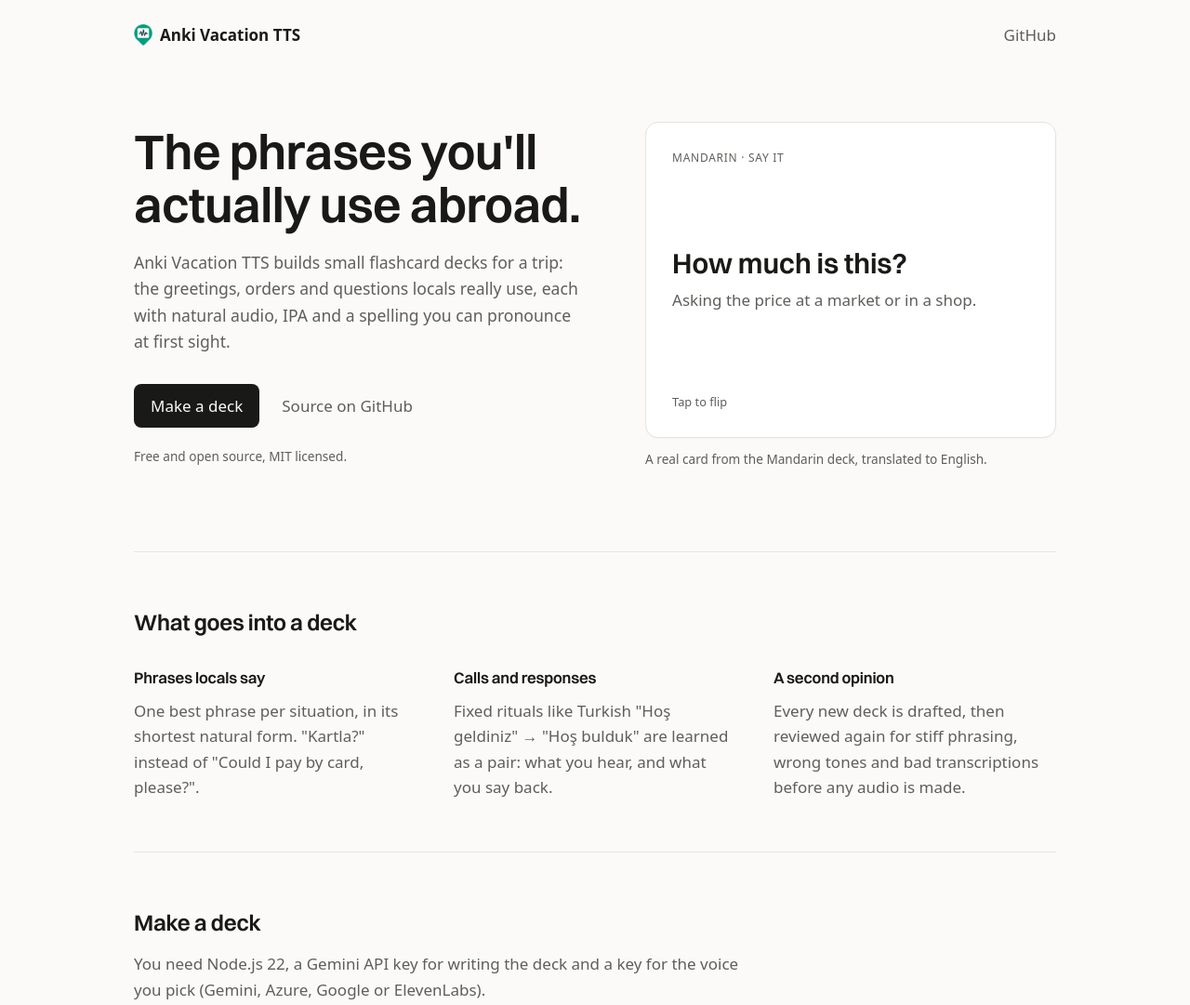
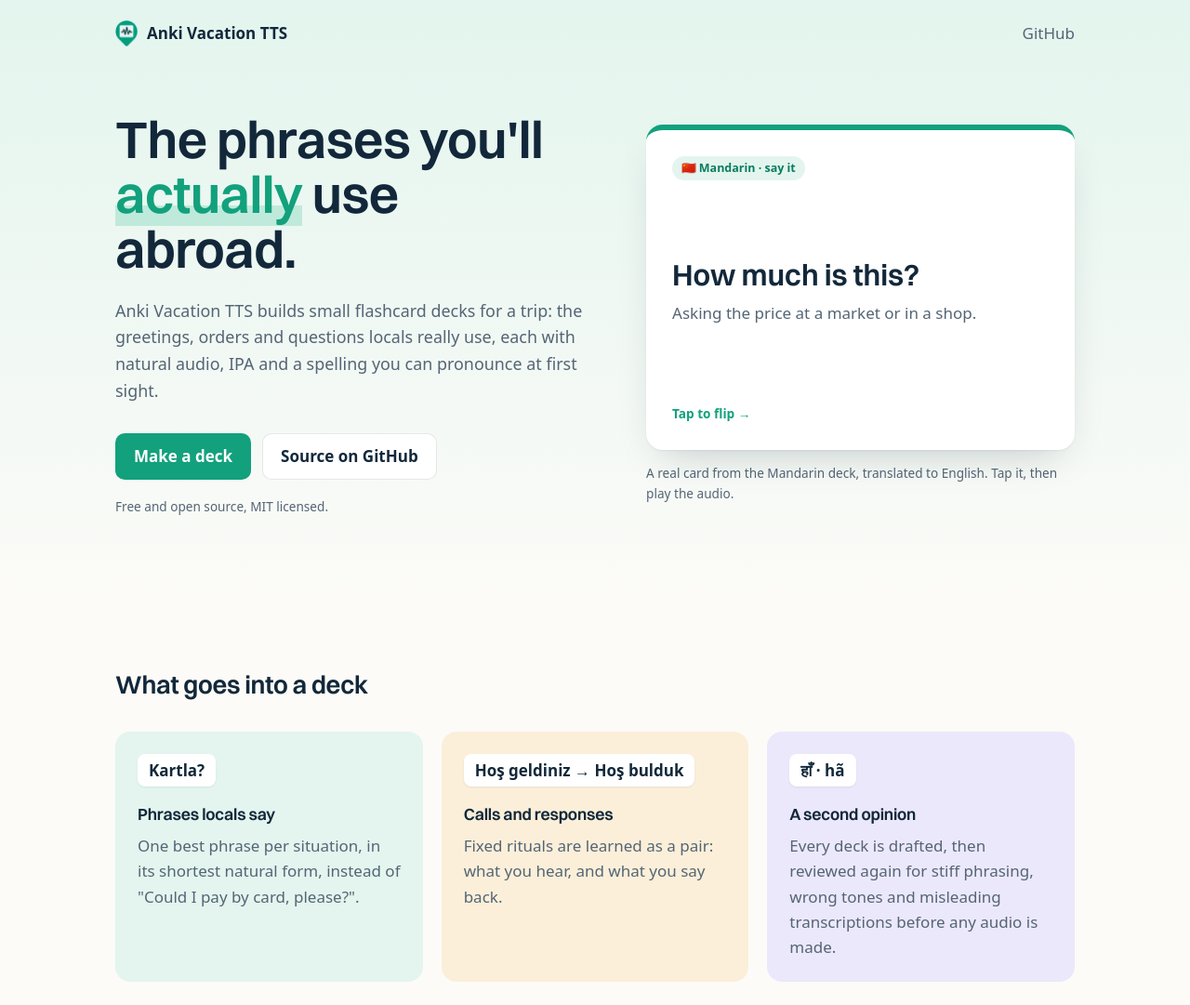
Before and after one commit to lorenzpfei/anki-vacation-tts, an Astro site in the folder frontend/: page / in a window 1280 px wide. Shown: the top 1081 px of the page at 93% size. Built offline with nearby package versions, Linux system fonts and the light colour scheme; Astro itself is replaced by a stand-in of ours; a web font is replaced by a local one.

Commit message:
Bring brand colors back to the landing page and list decks from the repository

```diff
--- a/frontend/src/pages/index.astro
+++ b/frontend/src/pages/index.astro
@@ -6,15 +6,23 @@ const description =
     'Open-source generator for Anki travel phrase decks with native audio, IPA and a pronunciation guide you can actually read.';
 const repoUrl = 'https://github.com/lorenzpfei/anki-vacation-tts';
 
-const decks = [
-    ['Mandarin', 'zh-CN', 51],
-    ['Hindi', 'hi-IN', 48],
-    ['French', 'fr-FR', 96],
-    ['Arabic (Syrian)', 'ar-SY', 92],
-    ['Japanese', 'ja-JP', 69],
-    ['Korean', 'ko-KR', 52],
-    ['Turkish', 'tr-TR', 51],
-];
+const names = new Intl.DisplayNames(['en'], { type: 'language' });
+const flag = (lang: string) =>
+    String.fromCodePoint(
+        ...[...lang.slice(-2)].map(char => 0x1f1a5 + char.charCodeAt(0))
+    );
+const decks = Object.values(
+    import.meta.glob<{ targetLang: string; cards: unknown[] }>(
+        '../../../generator/decks/*.json',
+        { eager: true, import: 'default' }
+    )
+)
+    .map(deck => ({
+        name: names.of(deck.targetLang),
+        flag: flag(deck.targetLang),
+        cards: deck.cards.length,
+    }))
+    .sort((a, b) => a.name!.localeCompare(b.name!));
 ---
 
 <html lang="en">
@@ -26,45 +34,50 @@ const decks = [
         <link rel="icon" href="/logo.png" />
     </head>
     <body>
+        <div class="hero-band">
             <div class="page">
                 <header class="nav">
                     <a href="/" class="wordmark">
-                    <img src="/logo.png" alt="" width="20" height="20" />
+                        <img src="/logo.png" alt="" width="24" height="24" />
                         Anki Vacation TTS
                     </a>
                     <a href={repoUrl} class="nav-link">GitHub</a>
                 </header>
 
                 <section class="hero">
-                <div class="hero-text">
-                    <h1>The phrases you'll actually use abroad.</h1>
+                    <div>
+                        <h1>
+                            The phrases you'll <em>actually</em> use abroad.
+                        </h1>
                         <p class="lead">
-                        Anki Vacation TTS builds small flashcard decks for a
-                        trip: the greetings, orders and questions locals
+                            Anki Vacation TTS builds small flashcard decks for
+                            a trip: the greetings, orders and questions locals
                             really use, each with natural audio, IPA and a
                             spelling you can pronounce at first sight.
                         </p>
                         <div class="actions">
                             <a href="#setup" class="button">Make a deck</a>
-                        <a href={repoUrl} class="text-link"
+                            <a href={repoUrl} class="button button-ghost"
                                 >Source on GitHub</a
                             >
                         </div>
-                    <p class="fineprint">Free and open source, MIT licensed.</p>
+                        <p class="fineprint">
+                            Free and open source, MIT licensed.
+                        </p>
                     </div>
 
                     <figure class="demo">
                         <div class="card" id="card" role="button" tabindex="0">
                             <div class="face front">
-                            <span class="label">Mandarin · say it</span>
+                                <span class="chip">🇨🇳 Mandarin · say it</span>
                                 <p class="cue">How much is this?</p>
                                 <p class="context">
                                     Asking the price at a market or in a shop.
                                 </p>
-                            <span class="hint">Tap to flip</span>
+                                <span class="hint">Tap to flip →</span>
                             </div>
                             <div class="face back">
-                            <span class="label">Mandarin · say it</span>
+                                <span class="chip">🇨🇳 Mandarin · say it</span>
                                 <div class="answer">
                                     <p class="l2" lang="zh-CN">多少钱？</p>
                                     <button
@@ -75,8 +88,8 @@ const decks = [
                                     >
                                         <svg
                                             viewBox="0 0 24 24"
-                                        width="16"
-                                        height="16"
+                                            width="18"
+                                            height="18"
                                             aria-hidden="true"
                                             ><path
                                                 d="M7 4.5v15l12-7.5z"
@@ -86,7 +99,7 @@ const decks = [
                                 </div>
                                 <dl class="facts">
                                     <dt>Simple</dt>
-                                <dd>duōshao qián?</dd>
+                                    <dd class="simple">duōshao qián?</dd>
                                     <dt>IPA</dt>
                                     <dd>two˥ ʂɑʊ̯ tɕʰjɛn˧˥</dd>
                                     <dt>Literal</dt>
@@ -100,35 +113,42 @@ const decks = [
                         </div>
                         <figcaption>
                             A real card from the Mandarin deck, translated to
-                        English.
+                            English. Tap it, then play the audio.
                         </figcaption>
                     </figure>
                 </section>
+            </div>
+        </div>
 
+        <div class="page">
             <section class="section">
                 <h2>What goes into a deck</h2>
-                <div class="columns">
-                    <div>
+                <div class="tiles">
+                    <div class="tile tile-mint">
+                        <span class="sample" lang="tr">Kartla?</span>
                         <h3>Phrases locals say</h3>
                         <p>
                             One best phrase per situation, in its shortest
-                            natural form. "Kartla?" instead of "Could I pay by
-                            card, please?".
+                            natural form, instead of "Could I pay by card,
+                            please?".
                         </p>
                     </div>
-                    <div>
+                    <div class="tile tile-sand">
+                        <span class="sample" lang="tr"
+                            >Hoş geldiniz → Hoş bulduk</span
+                        >
                         <h3>Calls and responses</h3>
                         <p>
-                            Fixed rituals like Turkish "Hoş geldiniz" → "Hoş
-                            bulduk" are learned as a pair: what you hear, and
-                            what you say back.
+                            Fixed rituals are learned as a pair: what you hear,
+                            and what you say back.
                         </p>
                     </div>
-                    <div>
+                    <div class="tile tile-lilac">
+                        <span class="sample" lang="hi">हाँ · hã</span>
                         <h3>A second opinion</h3>
                         <p>
-                            Every new deck is drafted, then reviewed again for
-                            stiff phrasing, wrong tones and bad transcriptions
+                            Every deck is drafted, then reviewed again for stiff
+                            phrasing, wrong tones and misleading transcriptions
                             before any audio is made.
                         </p>
                     </div>
@@ -142,14 +162,14 @@ const decks = [
                     and a key for the voice you pick (Gemini, Azure, Google or
                     ElevenLabs).
                 </p>
-                <pre><code><span class="dim"># once</span>
+                <pre><code><span class="c"># once</span>
 git clone https://github.com/lorenzpfei/anki-vacation-tts.git
 cd anki-vacation-tts/generator && pnpm install && cp .env.example .env
 
-<span class="dim"># draft and review a new deck</span>
-node generate.js new --target zh-CN --region "mainland China"
+<span class="c"># draft and review a new deck</span>
+node generate.js new --target zh-CN --region <span class="s">"mainland China"</span>
 
-<span class="dim"># synthesize audio and package it</span>
+<span class="c"># synthesize audio and package it</span>
 node generate.js deDE-zhCN</code></pre>
                 <p class="section-lead">
                     The last step writes <code>output/deDE-zhCN.apkg</code>.
@@ -167,12 +187,11 @@ node generate.js deDE-zhCN</code></pre>
                 </p>
                 <ul class="decks">
                     {
-                        decks.map(([name, code, cards]) => (
+                        decks.map(deck => (
                             <li>
-                                <span>{name}</span>
-                                <span class="dim">
-                                    {code} · {cards} cards
-                                </span>
+                                <span class="flag">{deck.flag}</span>
+                                <span>{deck.name}</span>
+                                <span class="count">{deck.cards} cards</span>
                             </li>
                         ))
                     }
@@ -181,7 +200,7 @@ node generate.js deDE-zhCN</code></pre>
 
             <section class="section">
                 <h2>Why flashcards</h2>
-                <p class="section-lead">
+                <p class="quote">
                     Anki asks you to recall a phrase before showing it, and
                     schedules each card right before you would forget it. Both
                     effects are well studied: <a
@@ -193,12 +212,17 @@ node generate.js deDE-zhCN</code></pre>
                     over two or three weeks.
                 </p>
             </section>
+        </div>
 
         <footer class="footer">
-                <span>Anki Vacation TTS</span>
+            <div class="page footer-inner">
+                <span class="wordmark">
+                    <img src="/logo.png" alt="" width="20" height="20" />
+                    Anki Vacation TTS
+                </span>
                 <a href={repoUrl}>GitHub</a>
+            </div>
         </footer>
-        </div>
 
         <script is:inline>
             const card = document.getElementById('card');
@@ -221,11 +245,16 @@ node generate.js deDE-zhCN</code></pre>
 
         <style is:global>
             :root {
-                --paper: #fbfaf8;
-                --ink: #191917;
-                --ink-soft: #5f5e5a;
-                --line: #e7e4de;
-                --accent: #b3261e;
+                --paper: #fcfbf8;
+                --ink: #12283a;
+                --ink-soft: #546575;
+                --line: #e3e7e6;
+                --teal: #12a17c;
+                --teal-dark: #0c7c5f;
+                --mint: #e3f5ee;
+                --sand: #fbefd9;
+                --lilac: #ece8fb;
+                --amber: #f2b24c;
             }
             html {
                 background: var(--paper);
@@ -255,72 +284,90 @@ node generate.js deDE-zhCN</code></pre>
                 font-size: 0.88em;
             }
             .page {
-                max-width: 1040px;
+                max-width: 1080px;
                 margin: 0 auto;
                 padding: 0 24px;
             }
-            .dim {
-                color: var(--ink-soft);
+            .hero-band {
+                background: linear-gradient(
+                    180deg,
+                    var(--mint) 0%,
+                    var(--paper) 100%
+                );
             }
             .nav {
                 display: flex;
                 justify-content: space-between;
                 align-items: center;
-                padding: 24px 0;
+                padding: 22px 0;
             }
             .wordmark {
                 display: inline-flex;
                 align-items: center;
-                gap: 8px;
+                gap: 10px;
                 font-weight: 600;
                 text-decoration: none;
             }
-            .nav-link,
-            .text-link {
+            .nav-link {
+                font-weight: 500;
+                text-decoration: none;
                 color: var(--ink-soft);
-                text-decoration: none;
             }
-            .nav-link:hover,
-            .text-link:hover {
-                color: var(--ink);
+            .nav-link:hover {
+                color: var(--teal-dark);
             }
             .hero {
                 display: grid;
                 grid-template-columns: 1.1fr 1fr;
                 gap: 64px;
                 align-items: center;
-                padding: 56px 0 88px;
+                padding: 48px 0 96px;
             }
             .hero h1 {
-                font-size: clamp(2.2rem, 4.5vw, 3.3rem);
-                line-height: 1.08;
+                font-size: clamp(2.3rem, 4.6vw, 3.5rem);
+                line-height: 1.06;
+            }
+            .hero h1 em {
+                font-style: normal;
+                color: var(--teal);
+                background: linear-gradient(transparent 68%, #bfeadb 68%);
             }
             .lead {
-                margin: 20px 0 0;
+                margin: 22px 0 0;
                 max-width: 34em;
                 color: var(--ink-soft);
-                font-size: 1.1rem;
+                font-size: 1.12rem;
             }
             .actions {
                 display: flex;
-                align-items: center;
-                gap: 24px;
+                flex-wrap: wrap;
+                gap: 12px;
                 margin-top: 32px;
             }
             .button {
                 display: inline-block;
-                padding: 10px 18px;
-                border-radius: 8px;
-                background: var(--ink);
-                color: var(--paper);
+                padding: 11px 20px;
+                border-radius: 10px;
+                background: var(--teal);
+                color: #fff;
                 text-decoration: none;
-                font-weight: 500;
+                font-weight: 600;
+                transition: background 0.15s;
             }
             .button:hover {
-                background: #000;
+                background: var(--teal-dark);
+            }
+            .button-ghost {
+                background: #fff;
+                color: var(--ink);
+                box-shadow: inset 0 0 0 1px var(--line);
+            }
+            .button-ghost:hover {
+                background: #fff;
+                box-shadow: inset 0 0 0 1px var(--ink);
             }
             .fineprint {
-                margin: 20px 0 0;
+                margin: 18px 0 0;
                 font-size: 0.85rem;
                 color: var(--ink-soft);
             }
@@ -330,7 +377,7 @@ node generate.js deDE-zhCN</code></pre>
             }
             .card {
                 position: relative;
-                height: 340px;
+                height: 350px;
                 cursor: pointer;
                 transform-style: preserve-3d;
                 transition: transform 0.5s cubic-bezier(0.3, 0, 0.2, 1);
@@ -340,7 +387,7 @@ node generate.js deDE-zhCN</code></pre>
                 transform: rotateY(180deg);
             }
             .card:focus-visible .face {
-                box-shadow: 0 0 0 2px var(--ink);
+                box-shadow: 0 0 0 3px var(--teal);
             }
             .face {
                 position: absolute;
@@ -349,24 +396,34 @@ node generate.js deDE-zhCN</code></pre>
                 flex-direction: column;
                 padding: 28px;
                 background: #fff;
-                border: 1px solid var(--line);
-                border-radius: 14px;
-                box-shadow: 0 1px 2px rgb(0 0 0 / 0.04);
+                border-radius: 18px;
+                border-top: 6px solid var(--teal);
+                box-shadow:
+                    0 1px 2px rgb(18 40 58 / 0.06),
+                    0 18px 40px -18px rgb(18 40 58 / 0.25);
                 backface-visibility: hidden;
             }
             .back {
                 transform: rotateY(180deg);
+                border-top-color: var(--amber);
             }
-            .label {
-                font-size: 0.75rem;
-                letter-spacing: 0.06em;
-                text-transform: uppercase;
-                color: var(--ink-soft);
+            .chip {
+                align-self: flex-start;
+                padding: 3px 10px;
+                border-radius: 999px;
+                background: var(--mint);
+                color: var(--teal-dark);
+                font-size: 0.78rem;
+                font-weight: 600;
+            }
+            .back .chip {
+                background: var(--sand);
+                color: #8a5a10;
             }
             .cue {
                 margin: auto 0 0;
                 font-family: 'Switzer-Semibold', sans-serif;
-                font-size: 1.9rem;
+                font-size: 2rem;
                 line-height: 1.2;
             }
             .context {
@@ -374,40 +431,46 @@ node generate.js deDE-zhCN</code></pre>
                 color: var(--ink-soft);
             }
             .hint {
-                font-size: 0.8rem;
-                color: var(--ink-soft);
+                font-size: 0.85rem;
+                font-weight: 600;
+                color: var(--teal);
             }
             .answer {
                 display: flex;
                 align-items: center;
                 gap: 16px;
-                margin-top: 18px;
+                margin-top: 16px;
             }
             .l2 {
                 margin: 0;
-                font-size: 2.6rem;
+                font-size: 2.7rem;
                 line-height: 1.1;
                 font-weight: 500;
             }
             .play {
                 display: grid;
                 place-items: center;
-                width: 40px;
-                height: 40px;
-                border: 1px solid var(--line);
+                width: 44px;
+                height: 44px;
+                border: 0;
                 border-radius: 50%;
-                background: #fff;
-                color: var(--accent);
+                background: var(--teal);
+                color: #fff;
                 cursor: pointer;
+                box-shadow: 0 6px 16px -6px rgb(18 161 124 / 0.6);
+                transition: transform 0.15s;
             }
             .play:hover {
-                border-color: var(--accent);
+                transform: scale(1.06);
+            }
+            .play:active {
+                transform: scale(0.96);
             }
             .facts {
                 display: grid;
                 grid-template-columns: auto 1fr;
                 gap: 4px 16px;
-                margin: 20px 0 0;
+                margin: 18px 0 0;
                 font-size: 0.95rem;
             }
             .facts dt {
@@ -416,87 +479,151 @@ node generate.js deDE-zhCN</code></pre>
             .facts dd {
                 margin: 0;
             }
+            .facts .simple {
+                font-weight: 600;
+                color: var(--teal-dark);
+            }
             .usage {
                 margin: auto 0 0;
                 font-size: 0.9rem;
                 color: var(--ink-soft);
             }
             figcaption {
-                margin-top: 12px;
+                margin-top: 14px;
                 font-size: 0.85rem;
                 color: var(--ink-soft);
             }
             .section {
-                padding: 56px 0;
+                padding: 64px 0;
+            }
+            .section + .section {
                 border-top: 1px solid var(--line);
             }
             .section h2 {
-                font-size: 1.5rem;
+                font-size: 1.7rem;
             }
             .section-lead {
                 max-width: 40em;
                 margin: 12px 0 0;
                 color: var(--ink-soft);
             }
-            .section-lead a {
-                color: var(--ink);
-            }
-            .columns {
+            .tiles {
                 display: grid;
                 grid-template-columns: repeat(3, 1fr);
-                gap: 40px;
+                gap: 20px;
                 margin-top: 28px;
             }
-            .columns h3 {
-                font-size: 1.05rem;
+            .tile {
+                padding: 24px;
+                border-radius: 16px;
             }
-            .columns p {
-                margin: 8px 0 0;
+            .tile-mint {
+                background: var(--mint);
+            }
+            .tile-sand {
+                background: var(--sand);
+            }
+            .tile-lilac {
+                background: var(--lilac);
+            }
+            .sample {
+                display: inline-block;
+                margin-bottom: 16px;
+                padding: 4px 12px;
+                border-radius: 8px;
+                background: #fff;
+                font-weight: 600;
+                box-shadow: 0 1px 2px rgb(18 40 58 / 0.08);
+            }
+            .tile h3 {
+                font-size: 1.1rem;
+            }
+            .tile p {
+                margin: 6px 0 0;
                 color: var(--ink-soft);
             }
             pre {
                 margin: 24px 0;
-                padding: 20px 24px;
+                padding: 22px 26px;
                 overflow-x: auto;
-                background: #fff;
-                border: 1px solid var(--line);
-                border-radius: 10px;
-                line-height: 1.7;
+                background: var(--ink);
+                color: #e8eef2;
+                border-radius: 14px;
+                line-height: 1.75;
+            }
+            pre .c {
+                color: #7fd4b8;
+            }
+            pre .s {
+                color: var(--amber);
+            }
+            .section-lead code {
+                padding: 2px 6px;
+                border-radius: 6px;
+                background: var(--mint);
+                color: var(--teal-dark);
             }
             .decks {
                 display: grid;
-                grid-template-columns: repeat(2, 1fr);
-                gap: 0 40px;
-                margin: 24px 0 0;
+                grid-template-columns: repeat(auto-fill, minmax(230px, 1fr));
+                gap: 12px;
+                margin: 28px 0 0;
                 padding: 0;
                 list-style: none;
             }
             .decks li {
                 display: flex;
-                justify-content: space-between;
-                padding: 10px 0;
-                border-bottom: 1px solid var(--line);
+                align-items: center;
+                gap: 12px;
+                padding: 14px 16px;
+                background: #fff;
+                border: 1px solid var(--line);
+                border-radius: 12px;
+                font-weight: 500;
+            }
+            .flag {
+                font-size: 1.4rem;
+                line-height: 1;
+            }
+            .count {
+                margin-left: auto;
+                font-size: 0.85rem;
+                font-weight: 400;
+                color: var(--ink-soft);
+            }
+            .quote {
+                max-width: 44em;
+                margin: 16px 0 0;
+                padding-left: 20px;
+                border-left: 4px solid var(--teal);
+                color: var(--ink-soft);
+            }
+            .quote a {
+                color: var(--teal-dark);
             }
             .footer {
+                background: var(--ink);
+                color: #c9d4dc;
+                font-size: 0.9rem;
+            }
+            .footer-inner {
                 display: flex;
                 justify-content: space-between;
-                padding: 32px 0 48px;
-                border-top: 1px solid var(--line);
-                font-size: 0.9rem;
-                color: var(--ink-soft);
+                align-items: center;
+                padding-top: 28px;
+                padding-bottom: 28px;
             }
-            @media (max-width: 820px) {
+            .footer .wordmark {
+                color: #fff;
+            }
+            @media (max-width: 860px) {
                 .hero {
                     grid-template-columns: 1fr;
                     gap: 40px;
-                    padding-top: 24px;
+                    padding-top: 16px;
                 }
-                .columns,
-                .decks {
+                .tiles {
                     grid-template-columns: 1fr;
-                }
-                .columns {
-                    gap: 24px;
                 }
             }
         </style>
```
Lines whose indentation alone changed are shown as unchanged.
